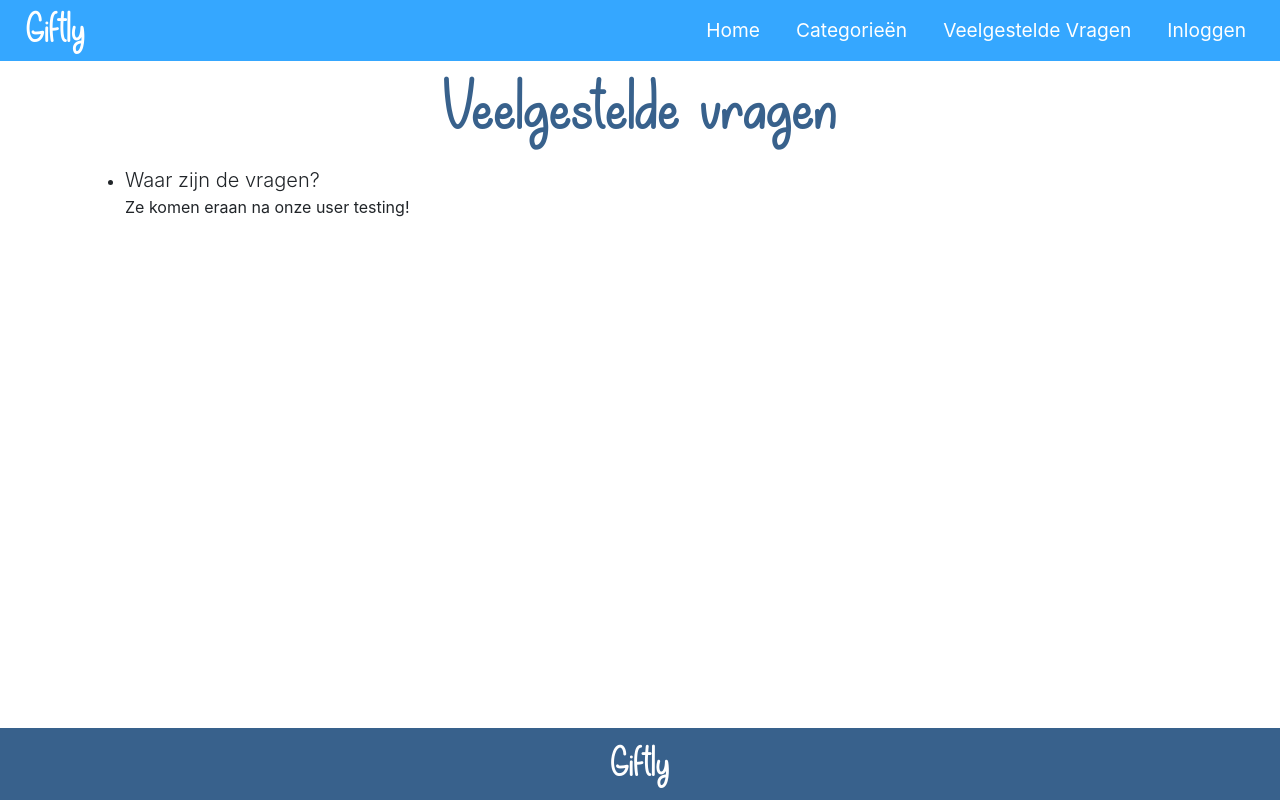
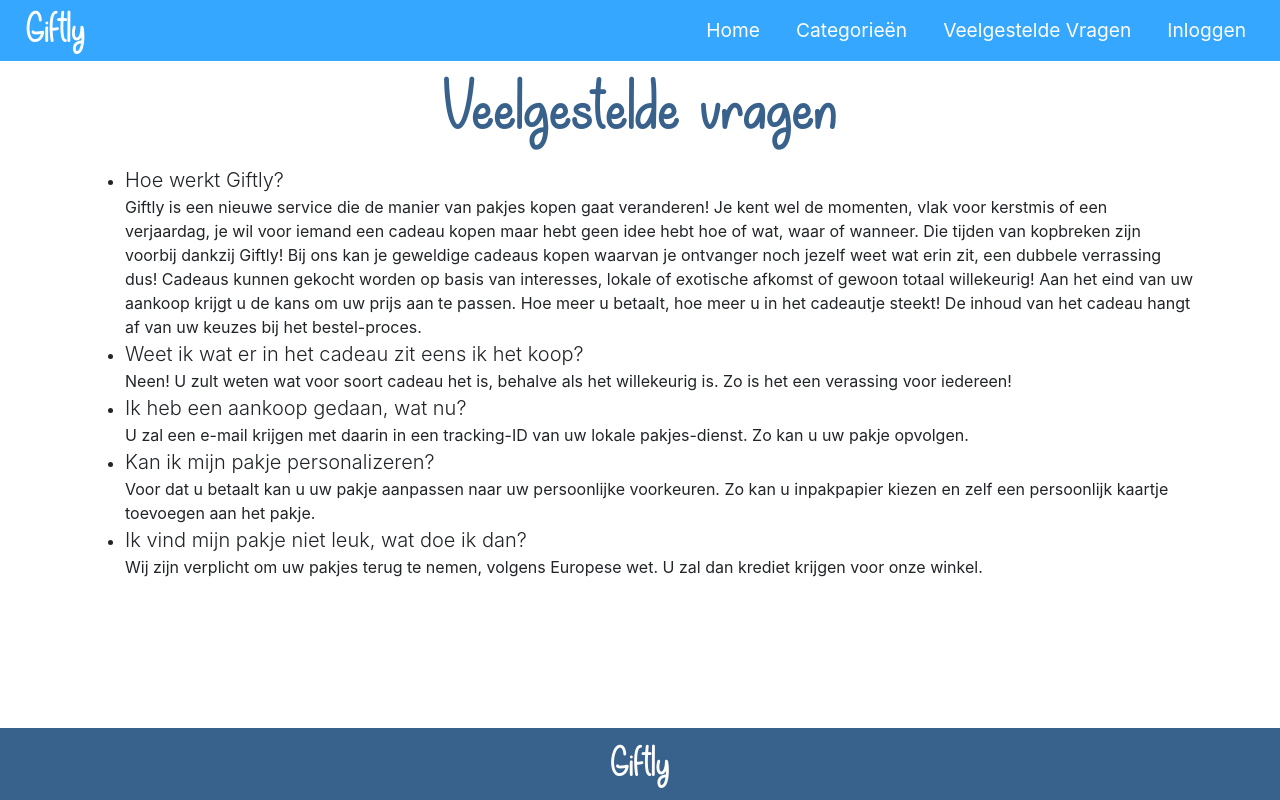
Before and after one commit to JensVanAssche/giftly, a Vue app: page /faq in a window 1280 px wide. Built offline with nearby package versions, Linux system fonts and the light colour scheme; a small style sheet from the web is missing.

Commit message:
Added FAQ vragen

```diff
--- a/src/views/FAQ.vue
+++ b/src/views/FAQ.vue
@@ -18,8 +18,26 @@ export default {
     return {
       faq: [
       {
-        question: 'Waar zijn de vragen?',
-        answer: 'Ze komen eraan na onze user testing!'
+        question: 'Hoe werkt Giftly?',
+        answer: 'Giftly is een nieuwe service die de manier van pakjes kopen gaat veranderen! Je kent wel de momenten, vlak voor kerstmis of een verjaardag, je wil voor iemand een cadeau kopen maar hebt geen idee hebt hoe of wat, waar of wanneer. Die tijden van kopbreken zijn voorbij dankzij Giftly! Bij ons kan je geweldige cadeaus kopen waarvan je ontvanger noch jezelf weet wat erin zit, een dubbele verrassing dus! Cadeaus kunnen gekocht worden op basis van interesses, lokale of exotische afkomst of gewoon totaal willekeurig! Aan het eind van uw aankoop krijgt u de kans om uw prijs aan te passen. Hoe meer u betaalt, hoe meer u in het cadeautje steekt! De inhoud van het cadeau hangt af van uw keuzes bij het bestel-proces.'
+      },
+      {
+        question: 'Weet ik wat er in het cadeau zit eens ik het koop?',
+        answer: 'Neen! U zult weten wat voor soort cadeau het is, behalve als het willekeurig is. Zo is het een verassing voor iedereen!'
+      },
+
+      {
+        question: 'Ik heb een aankoop gedaan, wat nu?',
+        answer: 'U zal een e-mail krijgen met daarin in een tracking-ID van uw lokale pakjes-dienst. Zo kan u uw pakje opvolgen.'
+      },
+
+      {
+        question: 'Kan ik mijn pakje personalizeren?',
+        answer: 'Voor dat u betaalt kan u uw pakje aanpassen naar uw persoonlijke voorkeuren. Zo kan u inpakpapier kiezen en zelf een persoonlijk kaartje toevoegen aan het pakje.'
+      },
+      {
+        question: 'Ik vind mijn pakje niet leuk, wat doe ik dan?',
+        answer: 'Wij zijn verplicht om uw pakjes terug te nemen, volgens Europese wet. U zal dan krediet krijgen voor onze winkel.'
       }
     ]
     }
```
